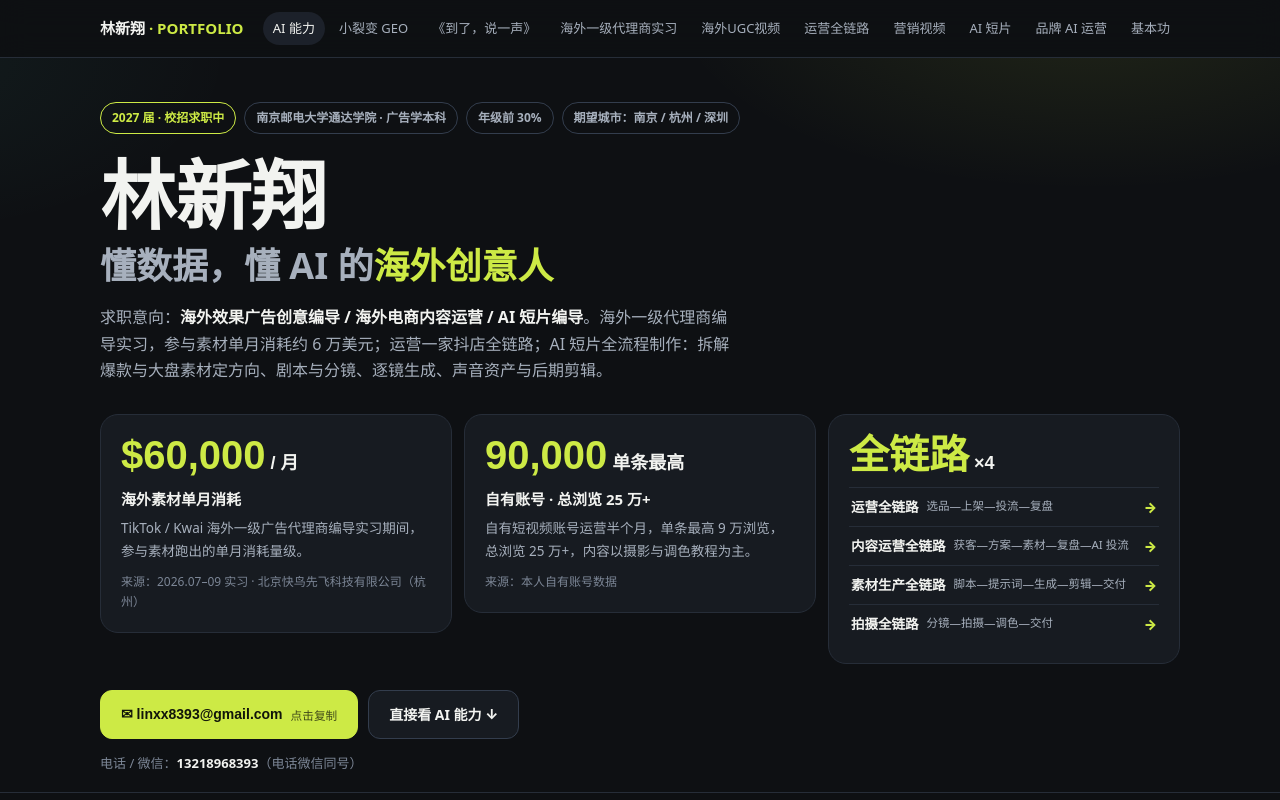
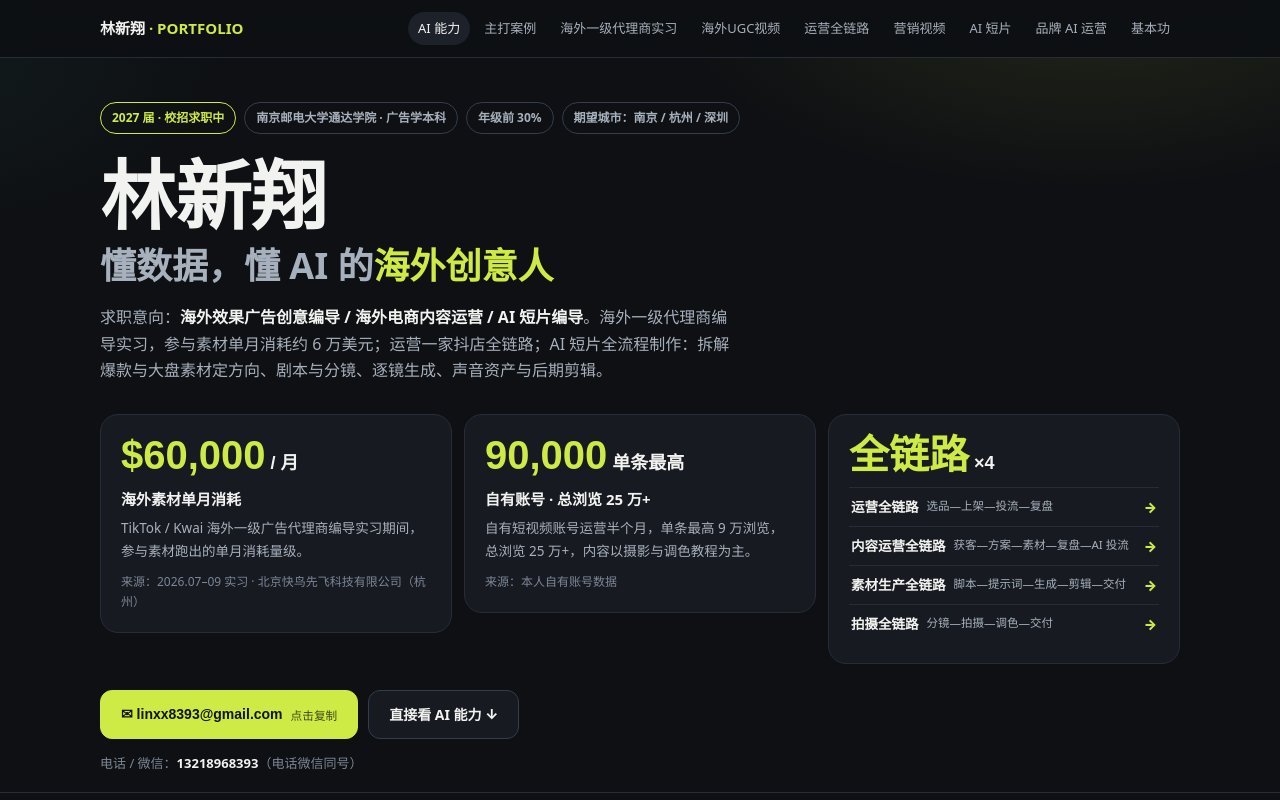
Before and after one commit to linxx8393-dot/portfolio, a plain HTML site: page index.html in a window 1280 px wide. Shown: the top 800 px of the page. Drawn offline with Linux system fonts and the light colour scheme.

Commit message:
Add files via upload

```diff
--- a/index.html
+++ b/index.html
@@ -335,7 +335,7 @@ footer .quote{margin-top:0}
   <div class="topbar-in">
     <div class="brand">林新翔 <span>· PORTFOLIO</span></div>
     <nav class="topnav" id="topnav">
-      <a href="#ai-ability">AI 能力</a><a href="#case-geo">小裂变 GEO</a><a href="#case-film">《到了，说一声》</a><a href="#case2">海外一级代理商实习</a><a href="#case-ugc">海外UGC视频</a><a href="#case4">运营全链路</a><a href="#case-mktvideo">营销视频</a><a href="#case3">AI 短片</a><a href="#case-brand">品牌 AI 运营</a><a href="#craft">基本功</a>
+      <a href="#ai-ability">AI 能力</a><a href="#case-geo">主打案例</a><a href="#case2">海外一级代理商实习</a><a href="#case-ugc">海外UGC视频</a><a href="#case4">运营全链路</a><a href="#case-mktvideo">营销视频</a><a href="#case3">AI 短片</a><a href="#case-brand">品牌 AI 运营</a><a href="#craft">基本功</a>
     </nav>
   </div>
 </header>
@@ -1071,10 +1071,11 @@ footer .quote{margin-top:0}
   // timeline select
   var items=document.querySelectorAll('#timeline .tl-item');
   items.forEach(function(it){it.addEventListener('click',function(){items.forEach(function(x){x.classList.remove('on')});it.classList.add('on')})});
-  // nav active on scroll
+  // nav active on scroll — #case-geo 与 #case-film 同属「主打案例」一个入口
   var links=document.querySelectorAll('#topnav a');
   var secs=['ai-ability','case-geo','case-film','case2','case-ugc','case4','case-mktvideo','case3','case-brand','craft'].map(function(id){return document.getElementById(id)});
-  function onScroll(){var y=window.scrollY+120,cur=0;secs.forEach(function(s,i){if(s&&s.offsetTop<=y)cur=i});links.forEach(function(a,i){a.classList.toggle('active',i===cur)})}
+  function linkFor(id){var target=(id==='case-film')?'case-geo':id;for(var j=0;j<links.length;j++){if(links[j].getAttribute('href')==='#'+target)return links[j]}return null}
+  function onScroll(){var y=window.scrollY+120,cur='ai-ability';secs.forEach(function(s){if(s&&s.offsetTop<=y)cur=s.id});links.forEach(function(a){a.classList.remove('active')});var a=linkFor(cur);if(a)a.classList.add('active')}
   window.addEventListener('scroll',onScroll,{passive:true});onScroll();
 })();
 </script>
```
